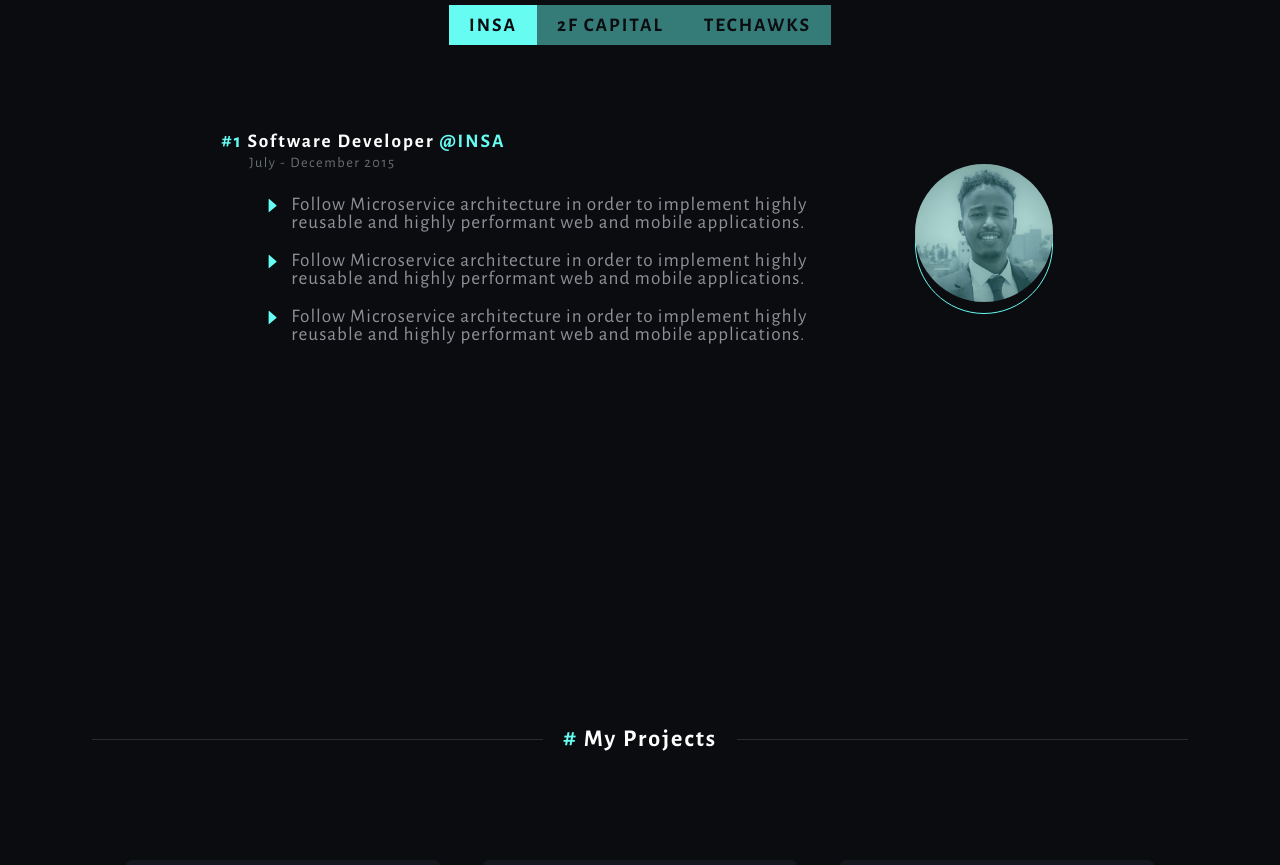
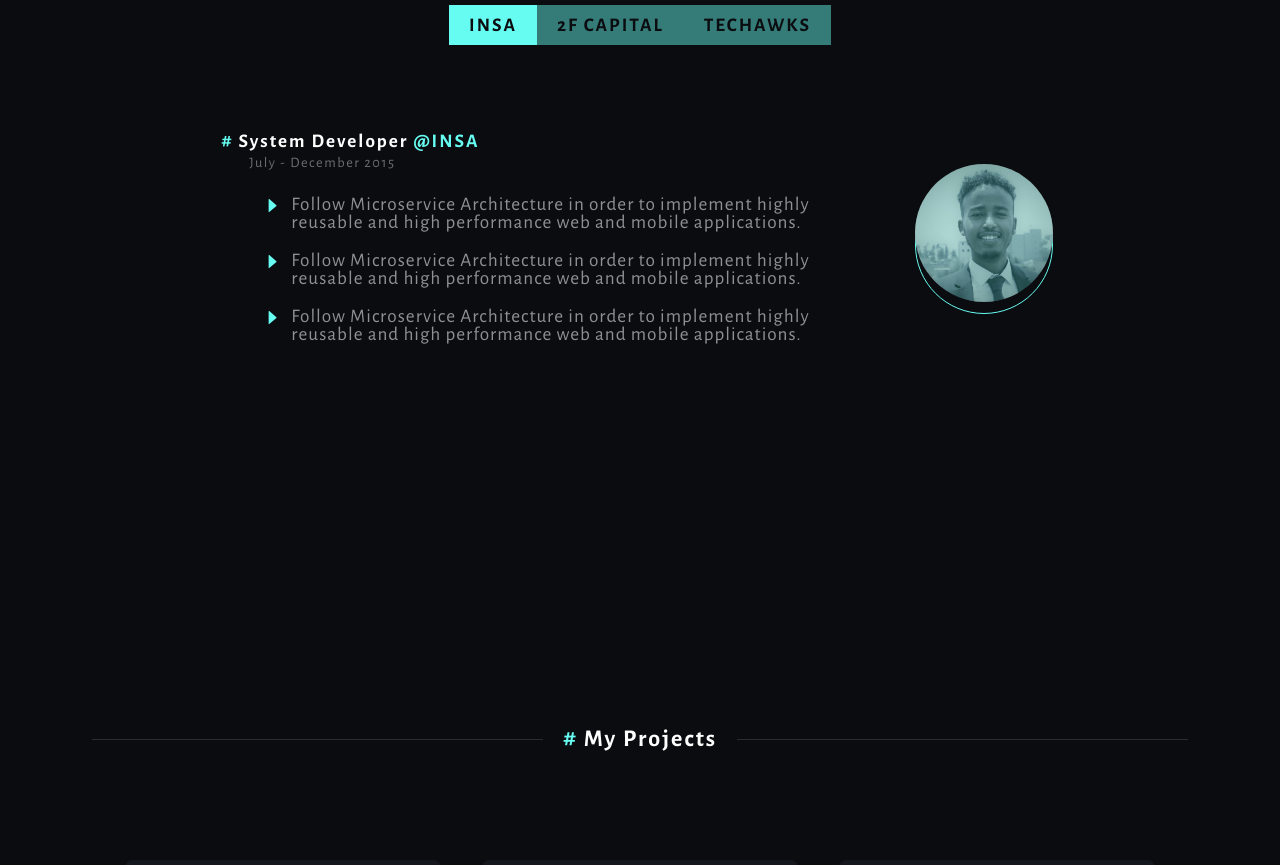
Before and after one commit to NatiG100/portfolio, a React (Create React App) app: page / in a window 1280 px wide. Shown: the part 2360-3225 px from the top of the page. Built offline with nearby package versions, Linux system fonts and the light colour scheme.

Commit message:
place experience data in the data file

```diff
--- a/src/assets/data/data.js
+++ b/src/assets/data/data.js
@@ -1,4 +1,68 @@
+import logo from './../img/profile.jpg';
+
 export const data = {
+    experience:[
+        {
+            company: "INSA",
+            jobTitle: "System Developer",
+            date: "July - December 2015",
+            logo:logo,
+            responsibilities:[
+                {
+                    id:1,
+                    paragraph:"Follow Microservice Architecture in order to implement highly reusable and high performance web and mobile applications."
+                },
+                {
+                    id:1,
+                    paragraph:"Follow Microservice Architecture in order to implement highly reusable and high performance web and mobile applications."
+                },
+                {
+                    id:1,
+                    paragraph:"Follow Microservice Architecture in order to implement highly reusable and high performance web and mobile applications."
+                },
+            ]
+        },
+        {
+            company: "2F CAPITAL",
+            jobTitle: "Frontend Developer",
+            date: "July - December 2015",
+            logo:logo,
+            responsibilities:[
+                {
+                    id:1,
+                    paragraph:"Follow Microservice Architecture in order to implement highly reusable and high performance web and mobile applications."
+                },
+                {
+                    id:1,
+                    paragraph:"Follow Microservice Architecture in order to implement highly reusable and high performance web and mobile applications."
+                },
+                {
+                    id:1,
+                    paragraph:"Follow Microservice Architecture in order to implement highly reusable and high performance web and mobile applications."
+                },
+            ]
+        },
+        {
+            company: "TECHAWKS",
+            jobTitle: "React Developer",
+            date: "July - December 2015",
+            logo:logo,
+            responsibilities:[
+                {
+                    id:1,
+                    paragraph:"Follow Microservice Architecture in order to implement highly reusable and high performance web and mobile applications."
+                },
+                {
+                    id:1,
+                    paragraph:"Follow Microservice Architecture in order to implement highly reusable and high performance web and mobile applications."
+                },
+                {
+                    id:1,
+                    paragraph:"Follow Microservice Architecture in order to implement highly reusable and high performance web and mobile applications."
+                },
+            ]
+        }
+    ],
     skills:[
         {
             id:1,
--- a/src/sections/ExperienceSection/index.jsx
+++ b/src/sections/ExperienceSection/index.jsx
@@ -1,6 +1,7 @@
 import React, { useState } from 'react'
 import ImageDisplay from '../../components/ImageDisplay';
 import SectionTitle from './../../components/SectionTitle';
+import { data } from '../../assets/data/data';
 import {
     StyledArrowIcon,
     StyledDate,
@@ -19,49 +20,41 @@ import {
 import  insa from './../../assets/img/profile.jpg'
 
 const ExperienceSection = () => {
-    const experiences= ["INSA","2F CAPITAL", "TECHAWKS"];
-    const [selectedCompany, setSelectedCompany] = useState("INSA");
+    const [selectedExperience, setSelectedExperience] = useState(data.experience[0]);
   return (
       <StyledExperienceSection id="experience">
             <SectionTitle title='Experience'/>
             <StyledWhereMenu>
                 {
-                    experiences.map((experience)=>(
-                        <StyledWhereMenuItem selected={experience===selectedCompany} onClick={()=>{setSelectedCompany(experience)}}>{experience}</StyledWhereMenuItem>
+                    data.experience.map((experience)=>(
+                        <StyledWhereMenuItem
+                            selected={experience.company===selectedExperience.company}
+                            onClick={()=>{setSelectedExperience(experience)}}
+                            key={experience.company}
+                        >
+                            {experience.company}
+                        </StyledWhereMenuItem>
                     ))
                 }
             </StyledWhereMenu>
             <StyledExperienceSectionWrapper>
             <StyledJobOverview>
                 <StyledHeader>
-                    <StyledH1><em>#1</em> Software Developer <em>@{selectedCompany}</em></StyledH1>
-                    <StyledDate>July - December 2015</StyledDate>
+                    <StyledH1><em>#</em> {selectedExperience.jobTitle} <em>@{selectedExperience.company}</em></StyledH1>
+                    <StyledDate>{selectedExperience.date}</StyledDate>
                 </StyledHeader>
                 <StyledResponsibilities>
-                    <StyledResponsibility>
-                        <StyledArrowIcon/>
-                        <StyledText>
-                            Follow Microservice architecture in order to implement highly
-                            reusable and highly performant web and mobile applications.
-                        </StyledText>
-                    </StyledResponsibility>
-                    <StyledResponsibility>
-                        <StyledArrowIcon/>
-                        <StyledText>
-                            Follow Microservice architecture in order to implement highly
-                            reusable and highly performant web and mobile applications.
-                        </StyledText>
-                    </StyledResponsibility>
-                    <StyledResponsibility>
-                        <StyledArrowIcon/>
-                        <StyledText>
-                            Follow Microservice architecture in order to implement highly
-                            reusable and highly performant web and mobile applications.
-                        </StyledText>
-                    </StyledResponsibility>
+                    {selectedExperience.responsibilities.map((responsibility)=>(
+                        <StyledResponsibility key={responsibility.id}>
+                            <StyledArrowIcon/>
+                            <StyledText>
+                                {responsibility.paragraph}
+                            </StyledText>
+                        </StyledResponsibility>
+                    ))}
                 </StyledResponsibilities>
             </StyledJobOverview>
-            <ImageDisplay img={insa} dimension="150px"/>
+            <ImageDisplay img={selectedExperience.logo} dimension="150px"/>
           </StyledExperienceSectionWrapper>
       </StyledExperienceSection>
   )
```
